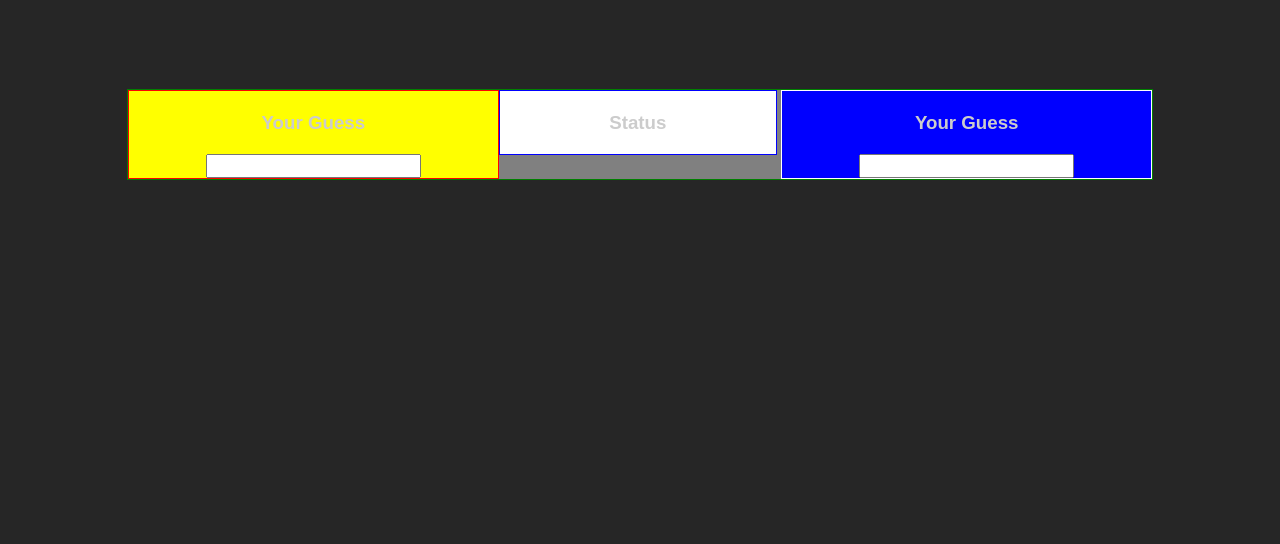
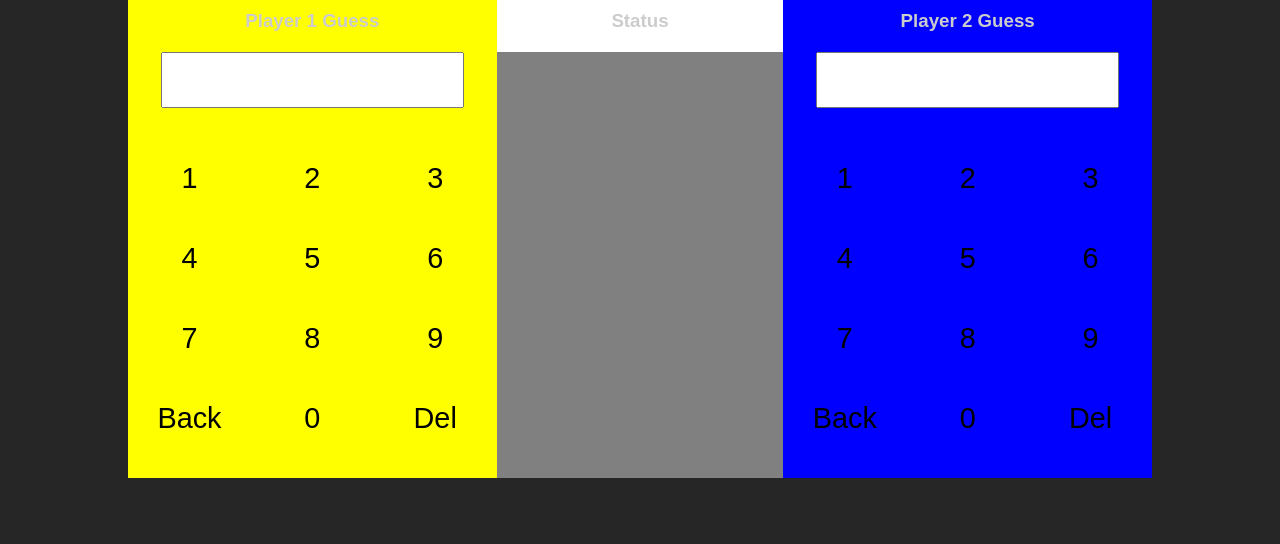
Before and after one commit to PengWeng/Assignment_Choice2_Guess_The_Number_JQuery_Game_Peng_Weng, a plain HTML site: page index.html in a window 1280 px wide. Shown: the part 256-800 px from the top of the page. Drawn offline with nearby package versions, Linux system fonts and the light colour scheme.

Commit message:
4th:V0.03 Add Numpad Structure

```diff
--- a/css/main.css
+++ b/css/main.css
@@ -59,7 +59,7 @@ textarea {
 body {
     background-color: #262626;
     color: #ccc;
-    margin-top: 200px;
+    margin-top: 100px;
 }
 
 h1 {
@@ -72,7 +72,7 @@ h1 {
     width: 80%;
     margin: 0 auto;
     background-color: grey;
-    border: 1px solid green;
+/*    border: 1px solid green;*/
     overflow: hidden;
 }
 
@@ -80,26 +80,54 @@ h1 {
     width: 36%;
     float: left;
     background-color: yellow;
-    border: 1px solid red;
+/*    border: 1px solid red;*/
     text-align: center;
 }
 
+.input {
+    width: 80%;
+    margin-bottom: 50px;
+    height: 50px;
+    font-size: 1.8em;
+}
+
 .status {
-    width: 27%;
+    width: 28%;
     float: left;
     background-color: white;
-    border: 1px solid blue;
+/*    border: 1px solid blue;*/
     text-align: center;
+    margin:0 auto;
 }
 
 .player2 {
     width: 36%;
     float: right;
     background-color: blue;
-    border: 1px solid white;
+/*    border: 1px solid white;*/
     text-align: center;
 }
 
+
+.row1, .row2, .row3, .row4 {
+    width: 100%;
+/*    border: 1px solid purple;*/
+    height: 80px;
+}
+
+.numpad {
+    width: 100%;
+    overflow: hidden;
+}
+
+.key {
+    width: 33.33333333333333%;
+    height: 80px;
+    float: left;
+    text-align: center;
+    font-size: 1.8em;
+    color: black;
+}
 
 /*.continer_score{
     width: 50%;
--- a/index.html
+++ b/index.html
@@ -34,14 +34,29 @@
 
 
             <div class="player1">
-                <h3>Your Guess</h3>
+                <h3>Player 1 Guess</h3>
                 <input type="number" class="input" name="input">
                 <div class="numpad">
-                    <div class="row1"></div>
-                    <div class="row2"></div>
-                    <div class="row3"></div>
-                    <div class="row4"></div>
-
+                    <div class="row1">
+                        <div class="key">1</div>
+                        <div class="key">2</div>
+                        <div class="key">3</div>
+                    </div>
+                    <div class="row2">
+                        <div class="key">4</div>
+                        <div class="key">5</div>
+                        <div class="key">6</div>
+                    </div>
+                    <div class="row3">
+                        <div class="key">7</div>
+                        <div class="key">8</div>
+                        <div class="key">9</div>
+                    </div>
+                    <div class="row4">
+                        <div class="key">Back</div>
+                        <div class="key">0</div>
+                        <div class="key">Del</div>
+                    </div>
 
                 </div>
 
@@ -57,12 +72,28 @@
 
 
             <div class="player2">
-                <h3>Your Guess</h3>
+                <h3>Player 2 Guess</h3>
                 <input type="number" class="input" name="input">
-                    <div class="row1"></div>
-                    <div class="row2"></div>
-                    <div class="row3"></div>
-                    <div class="row4"></div>
+                    <div class="row1">
+                        <div class="key">1</div>
+                        <div class="key">2</div>
+                        <div class="key">3</div>
+                    </div>
+                    <div class="row2">
+                        <div class="key">4</div>
+                        <div class="key">5</div>
+                        <div class="key">6</div>
+                    </div>
+                    <div class="row3">
+                        <div class="key">7</div>
+                        <div class="key">8</div>
+                        <div class="key">9</div>
+                    </div>
+                    <div class="row4">
+                        <div class="key">Back</div>
+                        <div class="key">0</div>
+                        <div class="key">Del</div>
+                    </div>
             </div>
         </div>
 
```
